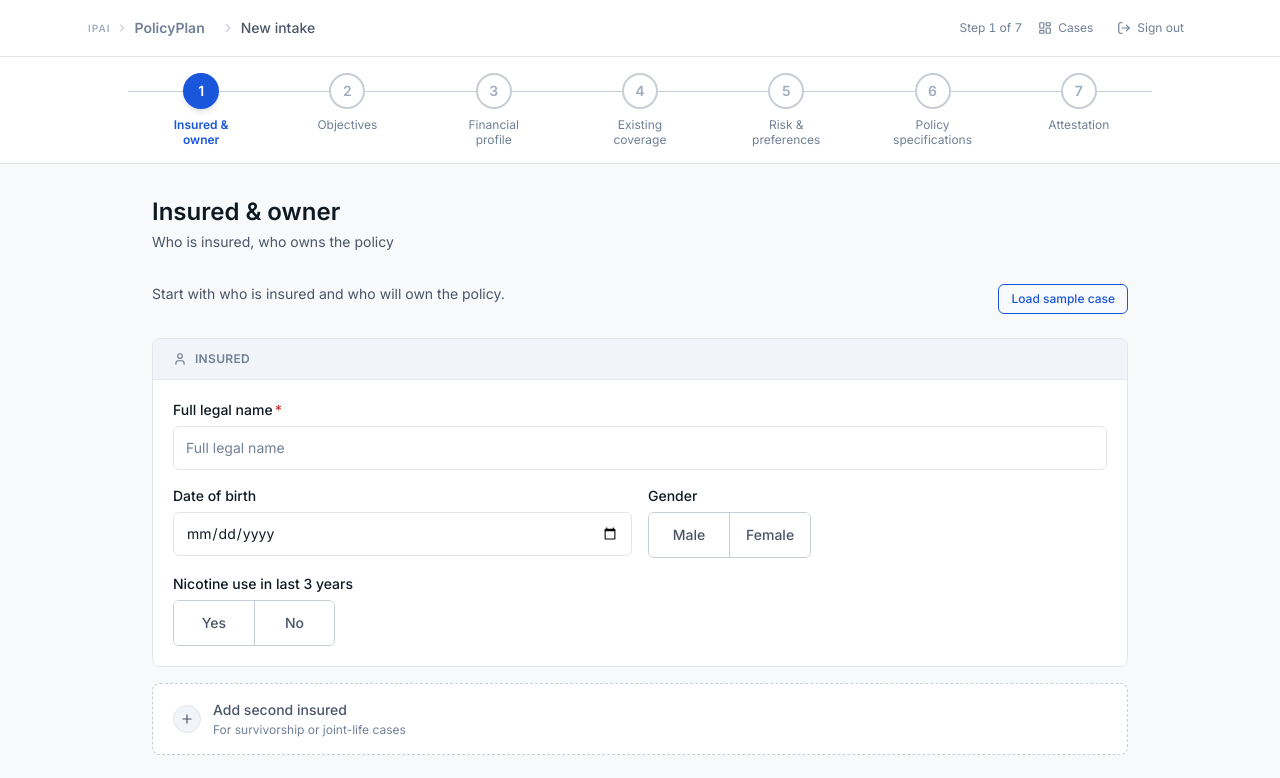
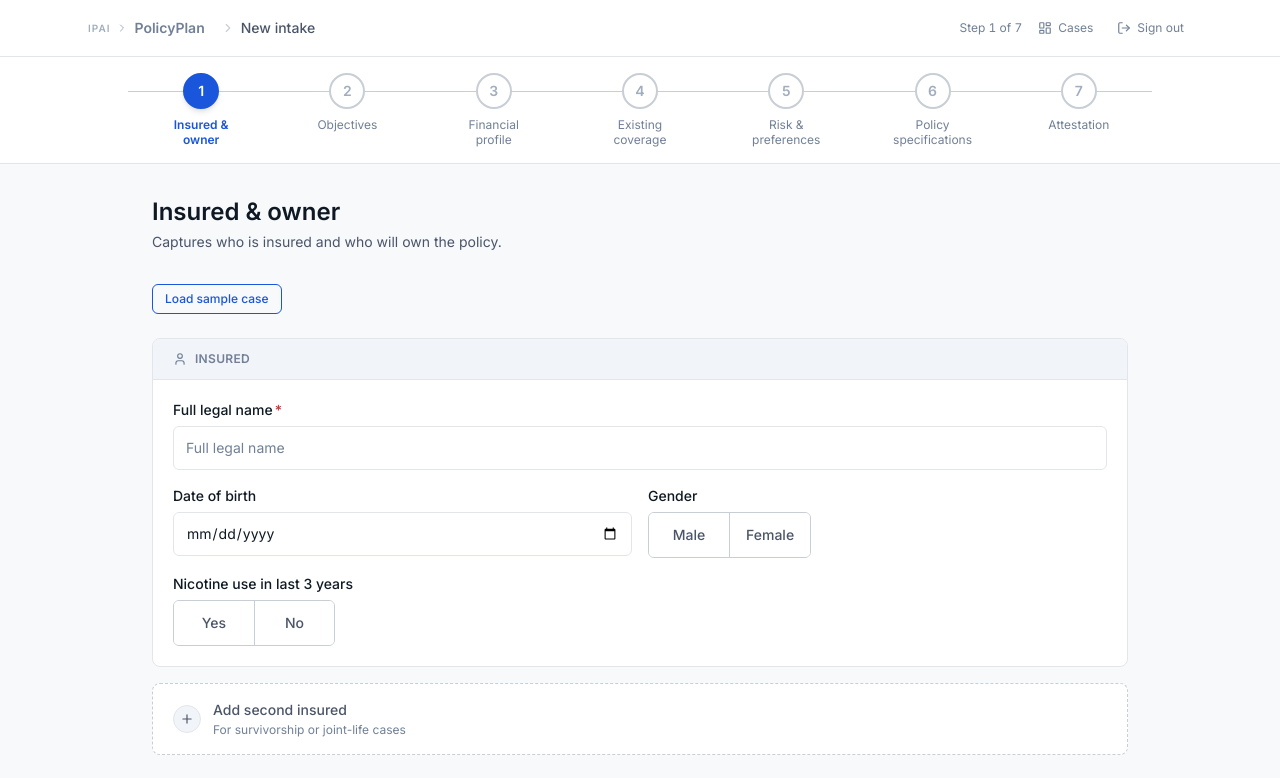
Before and after one commit to BoboCman/reg-187, a Next.js app: page /app in a window 1280 px wide. Shown: the top 778 px of the page. Built offline with nearby package versions, Linux system fonts and the light colour scheme.

Commit message:
feat: update policy plan step and context descriptions
Updated step intro and refined context subtitle for clarity

Co-authored-by: BoboCman <192469630+BoboCman@users.noreply.github.com>

```diff
--- a/components/policyplan/steps/PPStep1InsuredOwner.tsx
+++ b/components/policyplan/steps/PPStep1InsuredOwner.tsx
@@ -264,9 +264,6 @@ export function PPStep1InsuredOwner() {
 
       {/* Page intro */}
       <div className="flex items-start justify-between gap-4 mb-6">
-        <p className="text-sm text-[var(--color-text-secondary)]">
-          Start with who is insured and who will own the policy.
-        </p>
         <button
           type="button"
           onClick={() => loadSample(PP_SAMPLE_CASE)}
--- a/lib/policyplan/wizard-context.tsx
+++ b/lib/policyplan/wizard-context.tsx
@@ -36,7 +36,7 @@ export type PPFormData = {
 export const PP_STEP_COUNT = 7;
 
 export const PP_STEP_META: { label: string; subtitle: string }[] = [
-  { label: "Insured & owner",      subtitle: "Who is insured, who owns the policy" },
+  { label: "Insured & owner",      subtitle: "Captures who is insured and who will own the policy." },
   { label: "Objectives",           subtitle: "The client's purpose for coverage" },
   { label: "Financial profile",    subtitle: "Enter the financial information of the policy owner. For a trust-owned policy, enter the grantor\u2019s or the premium funding source\u2019s information, not the insured\u2019s." },
   { label: "Existing coverage",    subtitle: "In-force policies and replacement intent" },
```
